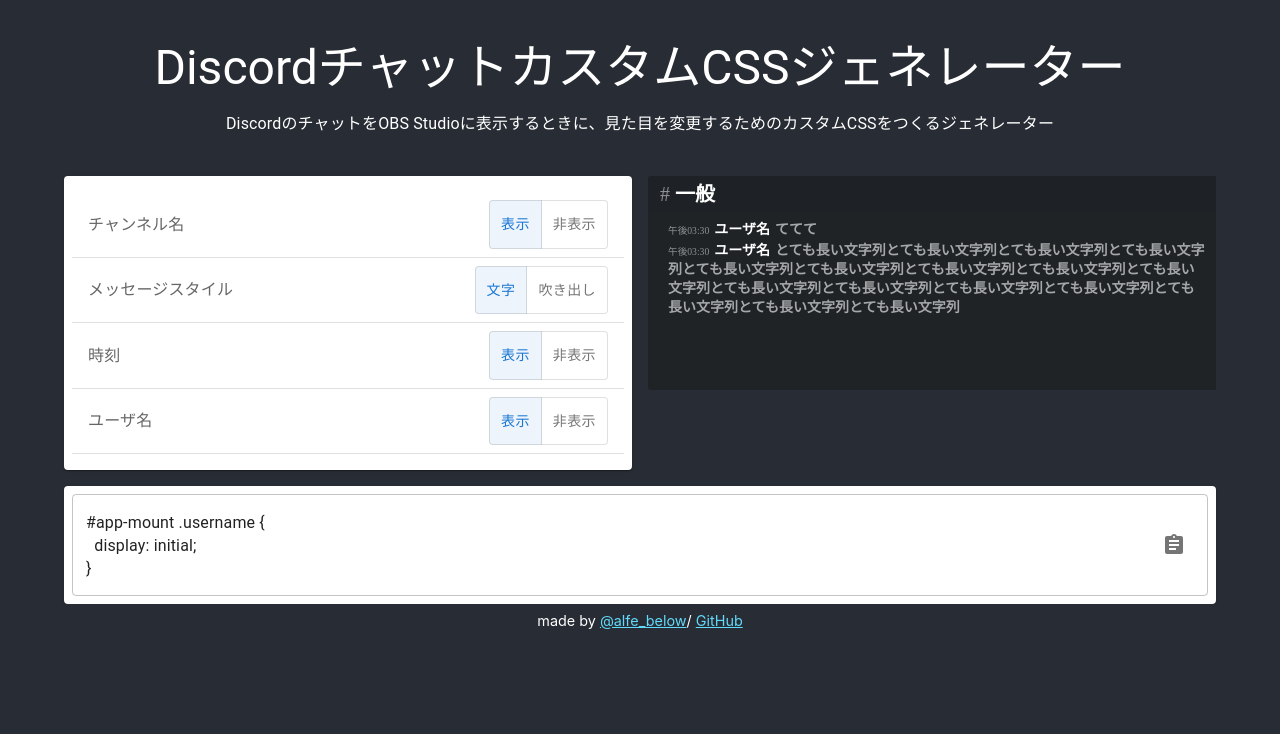
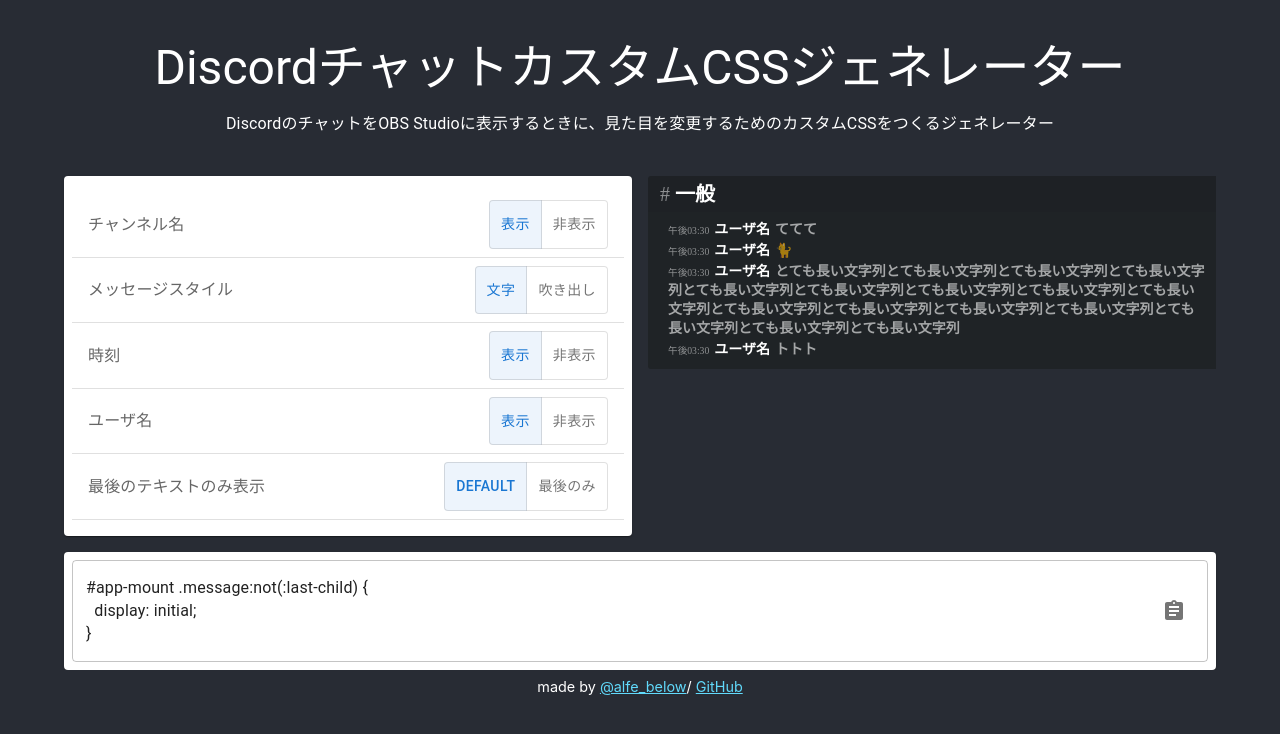
Before and after one commit to alfe/obs-discord-text-css-generator, a React (Vite) app: page / in a window 1280 px wide. Shown: the top 734 px of the page. Built offline with nearby package versions, Linux system fonts and the light colour scheme.

Commit message:
add: only latest message

```diff
--- a/src/component/CssMaker.tsx
+++ b/src/component/CssMaker.tsx
@@ -21,6 +21,7 @@
     username: {},
     messageText: {},
   });
+  const [isLastMessage, setLastMessage] = React.useState<boolean>(false);
 
   console.log(styles)
 
@@ -53,15 +54,45 @@
               onChange={(value) => {
                 setStyles({
                   ...styles,
+                  messageText: {
+                    ...styles.messageText,
+                    ...(value === 'bubbles' ? {
+                      color: '#333',
+                    } : {
+                      color: 'initial',
+                    })
+                  },
                   message: {
                     ...styles.message,
                     ...(value === 'bubbles' ? {
                       border: '1px solid #FFFFFF',
                       borderRadius: '8px',
+                      backgroundColor: '#FFFFFF',
+                      color: '#333',
                       padding: '16px',
+                      marginBottom: '16px',
                     } : {
                       border: 'none',
+                      backgroundColor: 'initial',
+                      color: 'initial',
                       padding: '0 0 2px',
+                    })
+                  },
+                  messages: {
+                    ...styles.messages,
+                    ...(value === 'bubbles' ? {
+                      backgroundColor: 'transparent',
+                      height: '100%',
+                    } : {
+                      backgroundColor: 'initial'
+                    })
+                  },
+                  chatContainer: {
+                    ...styles.chatContainer,
+                    ...(value === 'bubbles' ? {
+                      width: '100%',
+                      height: '100%',
+                    } : {
                     })
                   },
                 });
@@ -96,6 +127,28 @@
                   },
                 });
               }} />
+            <SelectorListItem
+              title="最後のテキストのみ表示"
+              options={[
+                { label: 'default', value: 'false' },
+                { label: '最後のみ', value: 'true' },
+              ]}
+              onChange={(value) => {
+                console.log(value, value === 'true')
+                setLastMessage(value === 'true');
+                setStyles({
+                  ...styles,
+                  ...(value === 'true' ? {
+                    message_not$l_lastChild$r: {
+                      display: 'none',
+                    },
+                  } : {
+                    message_not$l_lastChild$r: {
+                      display: 'initial',
+                    }
+                  }),
+                });
+              }} />
             {/* <SliderListItem
               title="チャットテキスト大きさ"
               defaultValue={14}
@@ -117,7 +170,9 @@
         </InputArea>
       </Grid>
       <Grid item md={6} xs={12} sx={{ overflow: 'hidden' }}>
-        <DiscordIconPreview styles={styles} />
+        <DiscordIconPreview
+          styles={styles}
+          isLastMessage={isLastMessage} />
       </Grid>
       <Grid item xs={12}>
         <CssString value={getCssText(styles)} />
--- a/src/component/Discord.css
+++ b/src/component/Discord.css
@@ -22,7 +22,7 @@
 }
 
 .chat-container .messages {
-  height: 162px;
+  /* height: 162px; */
   margin: 0;
   border-radius: 0 0 3px 3px;
   list-style-type: none;
--- a/src/component/DiscordIconPreview.tsx
+++ b/src/component/DiscordIconPreview.tsx
@@ -13,8 +13,9 @@
 }
 export type DiscordIconPreviewProps = {
   styles: CustomStyle,
+  isLastMessage?: boolean;
 }
-const DiscordIconPreview = ({ styles }: DiscordIconPreviewProps) => {
+const DiscordIconPreview = ({ styles, isLastMessage }: DiscordIconPreviewProps) => {
   return (
     <div id="app-mount">
       <div style={{ fontFamily: 'Whitney, sans-serif', backgroundColor: 'transparent' }} data-reactid=".0">
@@ -24,6 +25,8 @@
             <span data-reactid=".0.0.$/=10.1">一般</span>
           </div>
           <ul className="messages" style={{ backgroundColor: 'rgba(30, 33, 36, 0.85)', ...styles.messages }} data-reactid=".0.0.$/=11">
+            {!isLastMessage && (
+              <>
                 <li className="message" style={styles.message} data-reactid=".0.0.$/=11.$9999999/=1$0000000">
                   <span className="timestamp" style={{ fontSize: 9.655172413793103, ...styles.timestamp }} data-reactid=".0.0.$/=11.$0000000/=1$0000000.$/=10">午後03:30</span>
                   <span className="username" style={styles.username} data-reactid=".0.0.$/=11.$0000000/=1$0000000.$/=11">ユーザ名</span>
@@ -35,7 +38,23 @@
                   <span className="timestamp" style={{ fontSize: 9.655172413793103, ...styles.timestamp }} data-reactid=".0.0.$/=11.$0000000/=1$0000000.$/=10">午後03:30</span>
                   <span className="username" style={styles.username} data-reactid=".0.0.$/=11.$0000000/=1$0000000.$/=11">ユーザ名</span>
                   <span className="message-text" style={{ color: 'rgba(255, 255, 255, 0.6)', ...styles.messageText }} data-reactid=".0.0.$/=11.$0000000/=1$0000000.$/=12">
+                    <span data-reactid=".0.0.$/=11.$0000000/=1$0000000.$/=12.0">🐈</span>
+                  </span>
+                </li>
+                <li className="message" style={styles.message} data-reactid=".0.0.$/=11.$9999999/=1$0000000">
+                  <span className="timestamp" style={{ fontSize: 9.655172413793103, ...styles.timestamp }} data-reactid=".0.0.$/=11.$0000000/=1$0000000.$/=10">午後03:30</span>
+                  <span className="username" style={styles.username} data-reactid=".0.0.$/=11.$0000000/=1$0000000.$/=11">ユーザ名</span>
+                  <span className="message-text" style={{ color: 'rgba(255, 255, 255, 0.6)', ...styles.messageText }} data-reactid=".0.0.$/=11.$0000000/=1$0000000.$/=12">
                     <span data-reactid=".0.0.$/=11.$0000000/=1$0000000.$/=12.0">とても長い文字列とても長い文字列とても長い文字列とても長い文字列とても長い文字列とても長い文字列とても長い文字列とても長い文字列とても長い文字列とても長い文字列とても長い文字列とても長い文字列とても長い文字列とても長い文字列とても長い文字列とても長い文字列</span>
+                  </span>
+                </li>
+              </>
+            )}
+            <li className="message" style={styles.message} data-reactid=".0.0.$/=11.$9999999/=1$0000000">
+              <span className="timestamp" style={{ fontSize: 9.655172413793103, ...styles.timestamp }} data-reactid=".0.0.$/=11.$0000000/=1$0000000.$/=10">午後03:30</span>
+              <span className="username" style={styles.username} data-reactid=".0.0.$/=11.$0000000/=1$0000000.$/=11">ユーザ名</span>
+              <span className="message-text" style={{ color: 'rgba(255, 255, 255, 0.6)', ...styles.messageText }} data-reactid=".0.0.$/=11.$0000000/=1$0000000.$/=12">
+                <span data-reactid=".0.0.$/=11.$0000000/=1$0000000.$/=12.0">トトト</span>
               </span>
             </li>
           </ul>
--- a/src/lib/cssText.ts
+++ b/src/lib/cssText.ts
@@ -2,13 +2,16 @@
 
 const toKebabCase = (string: string) => string
 .replace(/([a-z])([A-Z])/g, "$1-$2")
-.replace(/[\s_]+/g, '-')
+.replace(/[\s]+/g, '-')
+.replace(/\$l+/g, '(')
+.replace(/\$r+/g, ')')
+.replace(/_+/g, ':')
 .toLowerCase();
 
 const toImportant = (property: string, className: string): string => {
-  console.log(property, className);
+  console.log('toImportant', className, property);
   switch (true) {
-    case className === 'name' && property === 'backgroundColor':
+    case className === 'messageText' && property === 'color':
       return ' !important';
 
     default:
```
Lines whose indentation alone changed are shown as unchanged.
